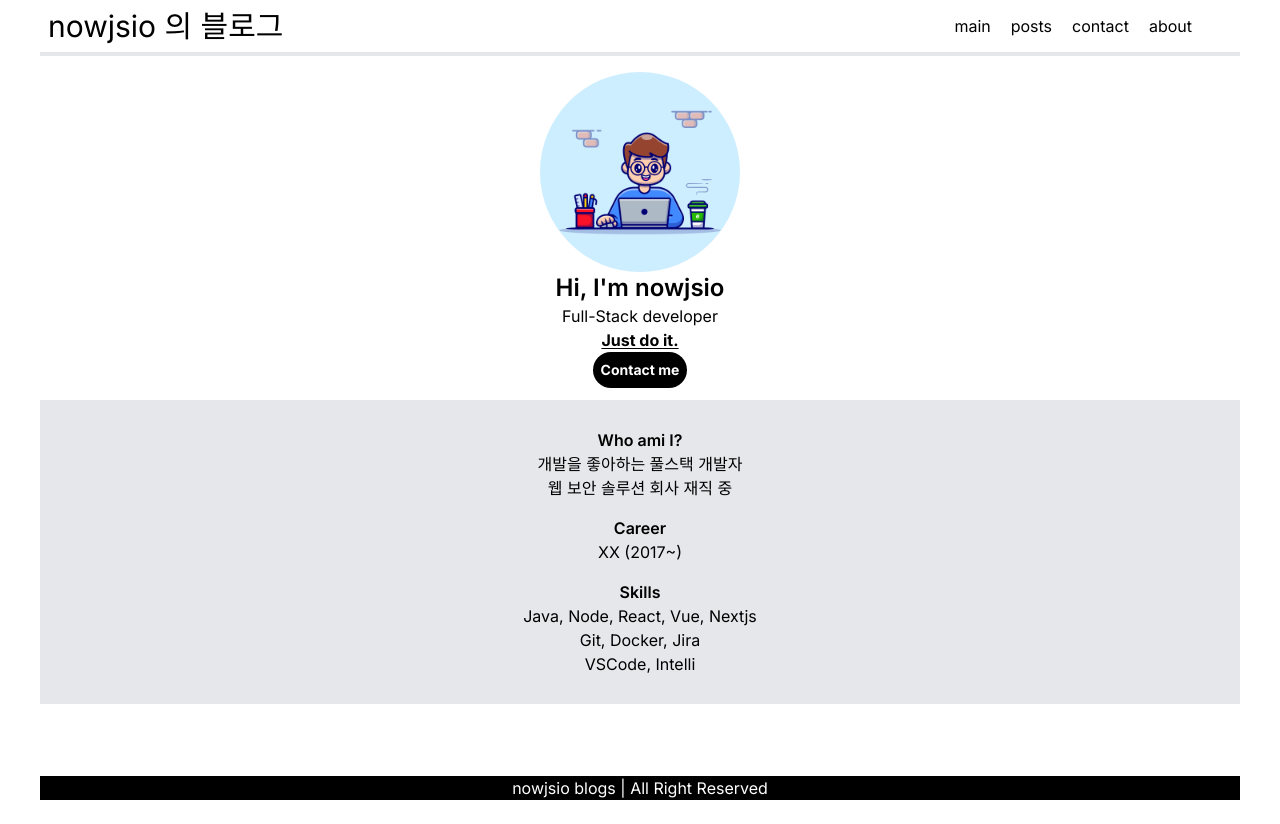
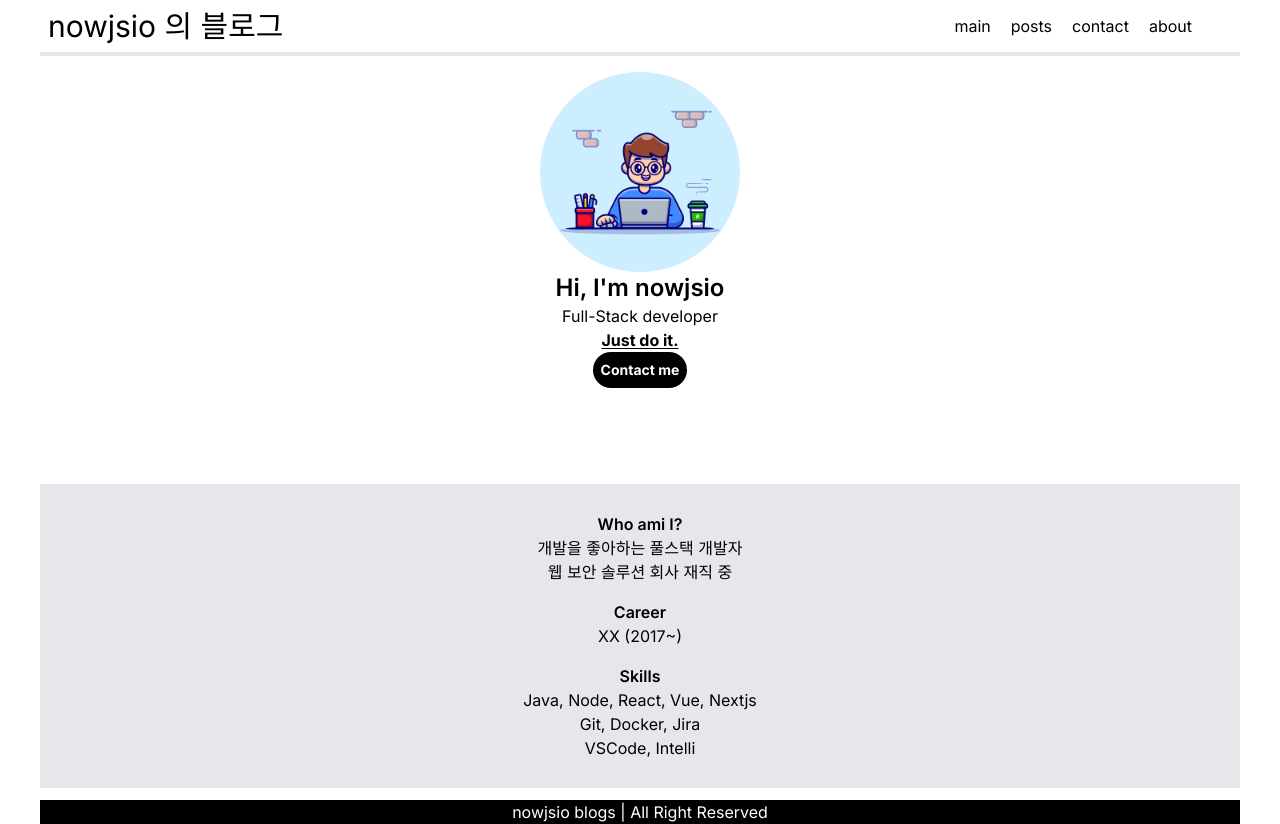
Before and after one commit to nowjsio/self-blog-nextjs, a Next.js app: page /about in a window 1280 px wide. Before the commit the page ends 800 px from the top, so only its background shows below. Built offline with nearby package versions, Linux system fonts and the light colour scheme.

Commit message:
style: add margin about and contact

```diff
--- a/src/app/about/page.tsx
+++ b/src/app/about/page.tsx
@@ -5,7 +5,7 @@ export default function AboutPage() {
     <>
       <div className="flex flex-col">
         <AboutMe />
-        <div className="p-5 mt-3 mb-3 bg-gray-200 flex flex-col justify-center items-center text-center">
+        <div className="p-5 mt-24 mb-3 bg-gray-200 flex flex-col justify-center items-center text-center">
           <section className="mt-2 mb-2">
             <p className="font-semibold text-base">Who ami I?</p>
             <article>
--- a/src/app/contact/page.tsx
+++ b/src/app/contact/page.tsx
@@ -20,7 +20,7 @@ export default function ContactPage() {
             </Link>
           </section>
         </section>
-        <section className="mt-20 font-bold text-4xl">Or Send me an email</section>
+        <section className="mt-20 mb-9 font-bold text-4xl">Or Send me an email</section>
         <MailForm></MailForm>
       </div>
     </>
```
